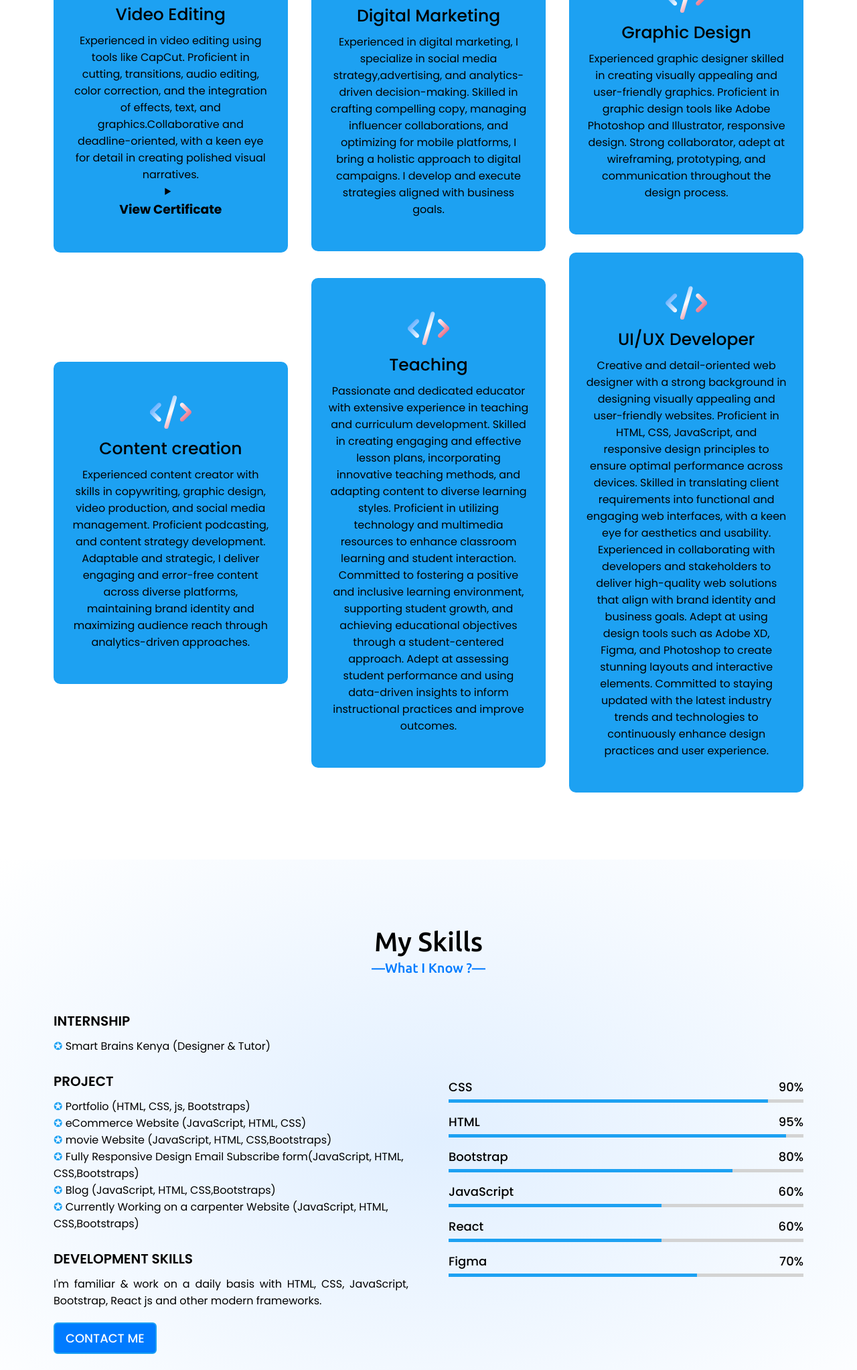
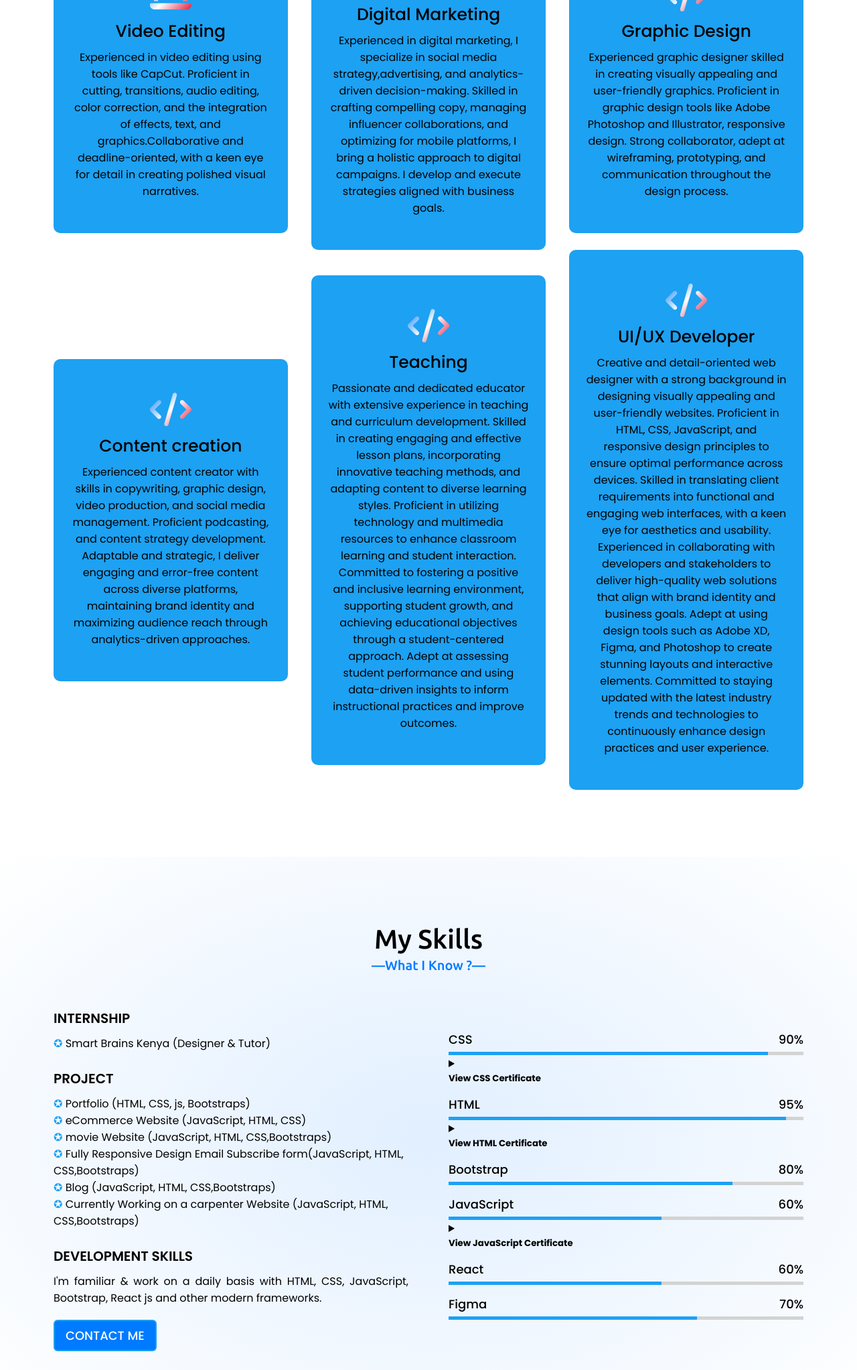
Before and after one commit to Fredric001/codewithfred, a plain HTML site: page index.html in a window 1280 px wide. Shown: the part 2155-4200 px from the top of the page at 67% size. Drawn offline with nearby package versions, Linux system fonts and the light colour scheme.

Commit message:
addition of cert

```diff
--- a/index.html
+++ b/index.html
@@ -111,12 +111,7 @@
                 <i class="fas fa-laptop-code"></i>
                 <div class="text">Video Editing</div>
                 <p>Experienced in video editing using tools like CapCut. Proficient in cutting, transitions, audio editing, color correction, and the integration of effects, text, and graphics.Collaborative and deadline-oriented, with a keen eye for detail in creating polished visual narratives.</p>
-                <details class="cert-cont">
-                  <summary>
-                    <h3>View Certificate</h3>
-                  </summary>
-                  <img oncontextmenu="return false" draggable="false" style="width: 200px; height: 100px;" src="./codewithfred/images/IMG_8164 - Copy.JPG"/>
-                </details>
+
               </div>
             </div>
             <div class="card">
@@ -204,8 +199,16 @@
                 <div class="info">
                   <span>CSS</span>
                   <span>90%</span>
+
                 </div>
+
                 <div class="line python"></div>
+                <details class="cert-cont">
+                  <summary>
+                    <h5>View CSS Certificate</h5>
+                  </summary>
+                  <img oncontextmenu="return false" draggable="false" style="width: 300px; height: 200px;" src="https://api2.sololearn.com/v2/certificates/CC-QZSIECAT/image/png?t=638478978159574560"/>
+                </details>
               </div>
               <div class="bars">
                 <div class="info">
@@ -213,6 +216,12 @@
                   <span>95%</span>
                 </div>
                 <div class="line html"></div>
+                <details class="cert-cont">
+                  <summary>
+                    <h5>View HTML Certificate</h5>
+                  </summary>
+                  <img oncontextmenu="return false" draggable="false" style="width: 300px; height: 200px;" src="https://api2.sololearn.com/v2/certificates/CC-RIFJ2GGP/image/png?t=638459919526047990"/>
+                </details>
               </div>
               <div class="bars">
                 <div class="info">
@@ -220,6 +229,7 @@
                   <span>80%</span>
                 </div>
                 <div class="line css"></div>
+
               </div>
               <div class="bars">
                 <div class="info">
@@ -227,6 +237,12 @@
                   <span>60%</span>
                 </div>
                 <div class="line js"></div>
+                <details class="cert-cont">
+                  <summary>
+                    <h5>View JavaScript Certificate</h5>
+                  </summary>
+                  <img oncontextmenu="return false" draggable="false" style="width: 300px; height: 200px;" src="https://api2.sololearn.com/v2/certificates/CC-STTIAOYD/image/png?t=638532806964084680"/>
+                </details>
               </div>
               <div class="bars">
                 <div class="info">
```
